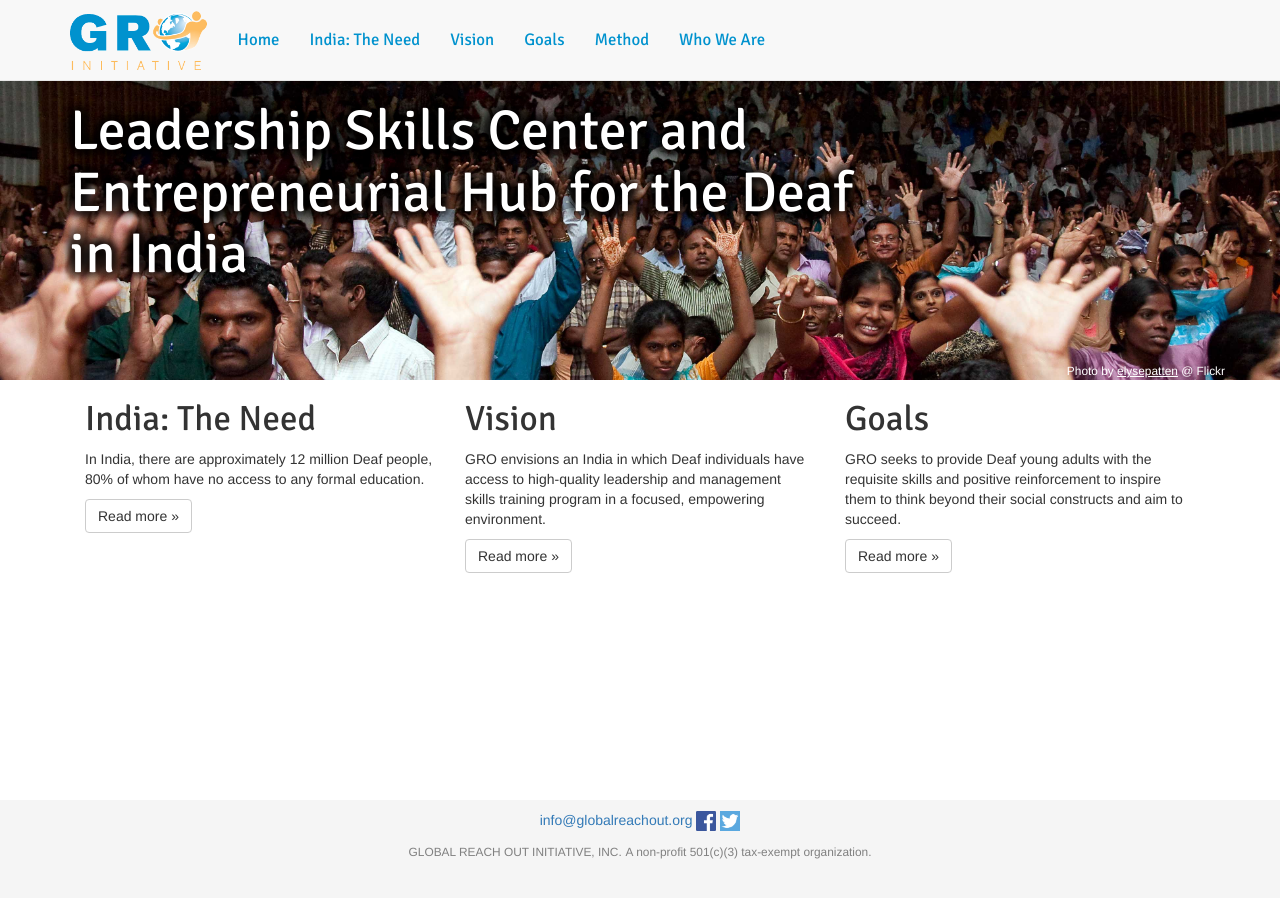
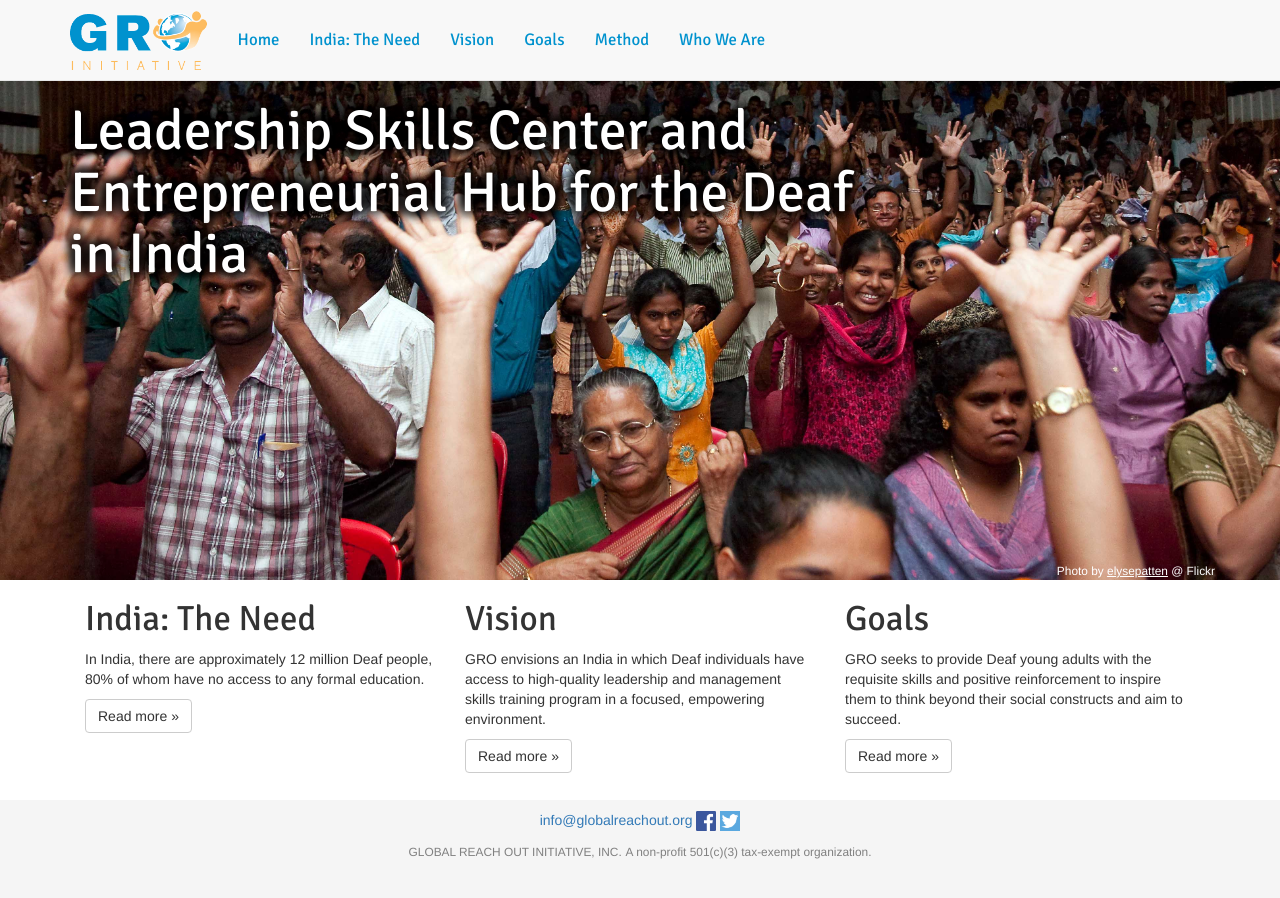
Before and after one commit to jfredrickson/gro-hub, a Jekyll site: the page built from index.html, in a window 1280 px wide. Built offline with Jekyll 4.4.1, drawn with Linux system fonts in a browser that asks for light colours; nearby versions of some CDN libraries.

Commit message:
reduce stage text size on small screens; center stage background image

```diff
--- a/css/global.css
+++ b/css/global.css
@@ -56,13 +56,13 @@
 
 #stage {
   position: relative;
-  min-height: 300px;
   background-image: url('../images/deafindia_elysepatten_flickr.jpg');
   background-size: cover;
+  background-position: center;
 }
 
 #stage .container {
-  min-height: 300px;
+  min-height: 500px;
   position: relative;
 }
 
@@ -72,11 +72,17 @@
   text-shadow: 4px 4px 8px black, -4px -4px 8px black, 4px -4px 8px black, -4px 4px 8px black;
 }
 
+@media (max-width: 767px) {
+  #stage h1 {
+    font-size: 3em;
+  }
+}
+
 #stage .photocredit {
   color: white;
   position: absolute;
   bottom: 0;
-  right: 0;
+  right: 10px;
 }
 
 #stage .photocredit a {
```
